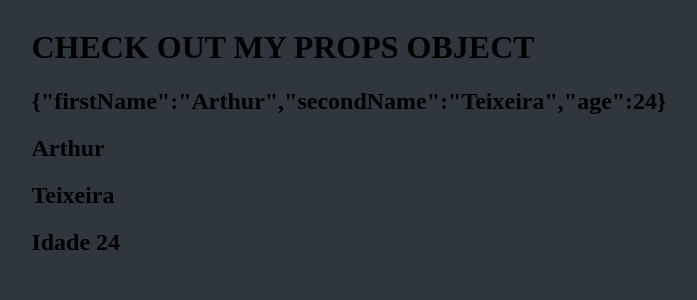
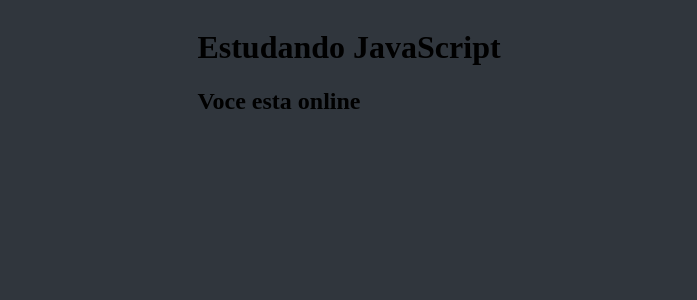
Before and after one commit to Arthur-art/reactjs-codecademy, a React (Create React App) app in the folder study-react/: page / in a window 1280 px wide. Shown: the top 300 px of the page, without its empty margins (291-988 px from the left). Built offline with nearby package versions, Linux system fonts and the light colour scheme.

Commit message:
props Component conditional

```diff
--- a/study-react/src/components/PropsComponent.jsx
+++ b/study-react/src/components/PropsComponent.jsx
@@ -1,15 +1,16 @@
 import React from "react";
-/*propsé o nome do objeto que armazena as informações transmitidas.
+/*props é o nome do objeto que armazena as informações transmitidas.
 this.propsrefere-se a esse objeto de armazenamento. Ao mesmo tempo,
 cada informação transmitida é chamada de suporte. Isso significa que propspode se referir
 a duas informações transmitidas ou ao objeto que armazena essas informações */
 
-export default class PropsComponent extends React.Component {
+class PropsComponent extends React.Component {
   render() {
      //this.props é um objeto de um component
     const myProps = JSON.stringify(this.props);
     //destructuring
     let {age} = this.props;
+
     return (
       <div>
         <h1>CHECK OUT MY PROPS OBJECT</h1>
@@ -21,3 +22,33 @@
     );
   }
 }
+
+
+//usando props para passar em condicoes
+export default class PropsComponentIf extends React.Component {
+  render() {
+
+    let title;
+    let login;
+    if(this.props.name === "React"){
+        title = <h1>Estudando React</h1>
+    }
+
+    if(this.props.name === "JavaScript"){
+        title = <h1>Estudando JavaScript</h1>
+    }
+
+    if(this.props.userlogged === false){
+        login= "Voce esta offline"
+    }else{
+        login= "Voce esta online"
+    }
+
+    return (
+      <div>
+        {title}
+    <h2>{login}</h2>
+      </div>
+    );
+  }
+}
--- a/study-react/src/index.jsx
+++ b/study-react/src/index.jsx
@@ -1,9 +1,9 @@
 import React from 'react'
 import ReactDOM from 'react-dom'
-import PropsComponent from './components/PropsComponent'
+import PropsComponentIf from './components/PropsComponent'
 ReactDOM.render(
     <React.StrictMode>
-        <PropsComponent firstName="Arthur" secondName="Teixeira" age={24}/>
+        <PropsComponentIf name="JavaScript" userlogged={true}/>
     </React.StrictMode>,
     document.getElementById('container')
 );
```
